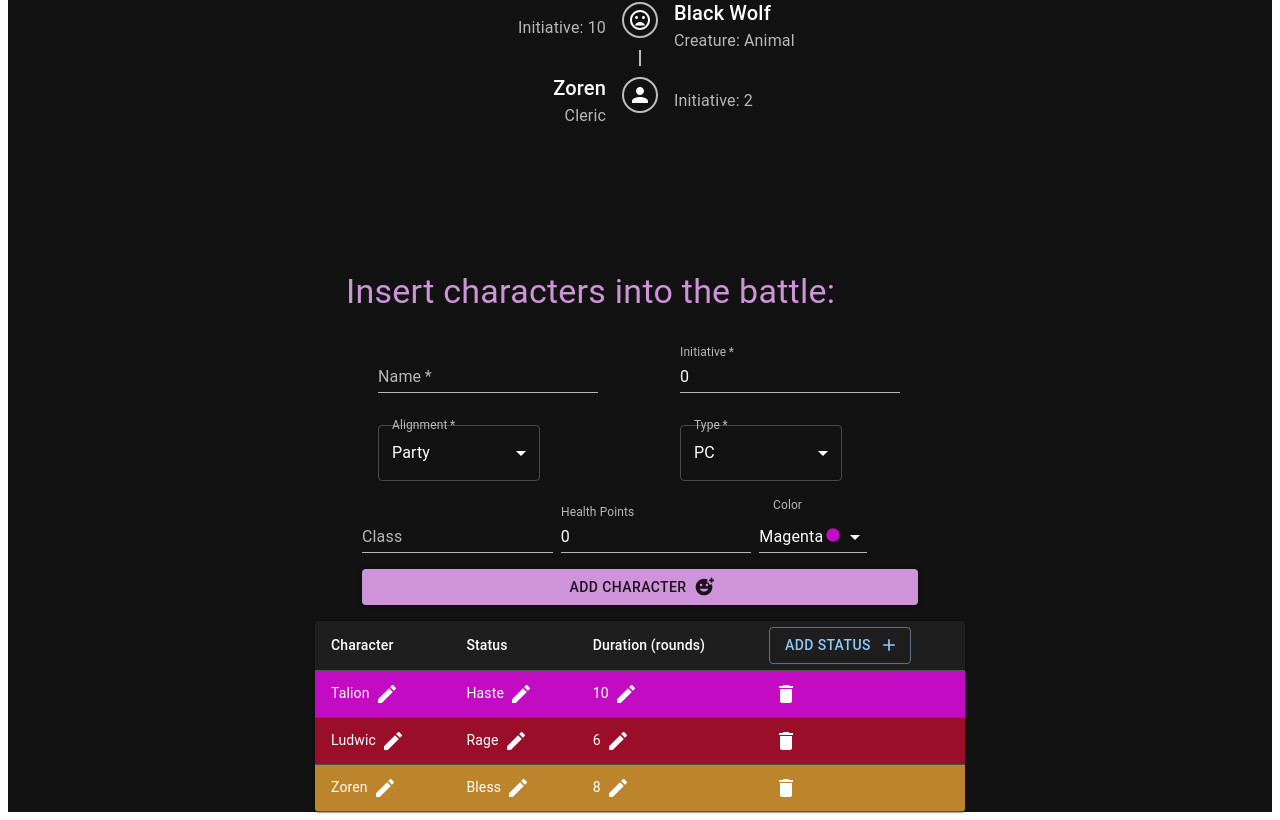
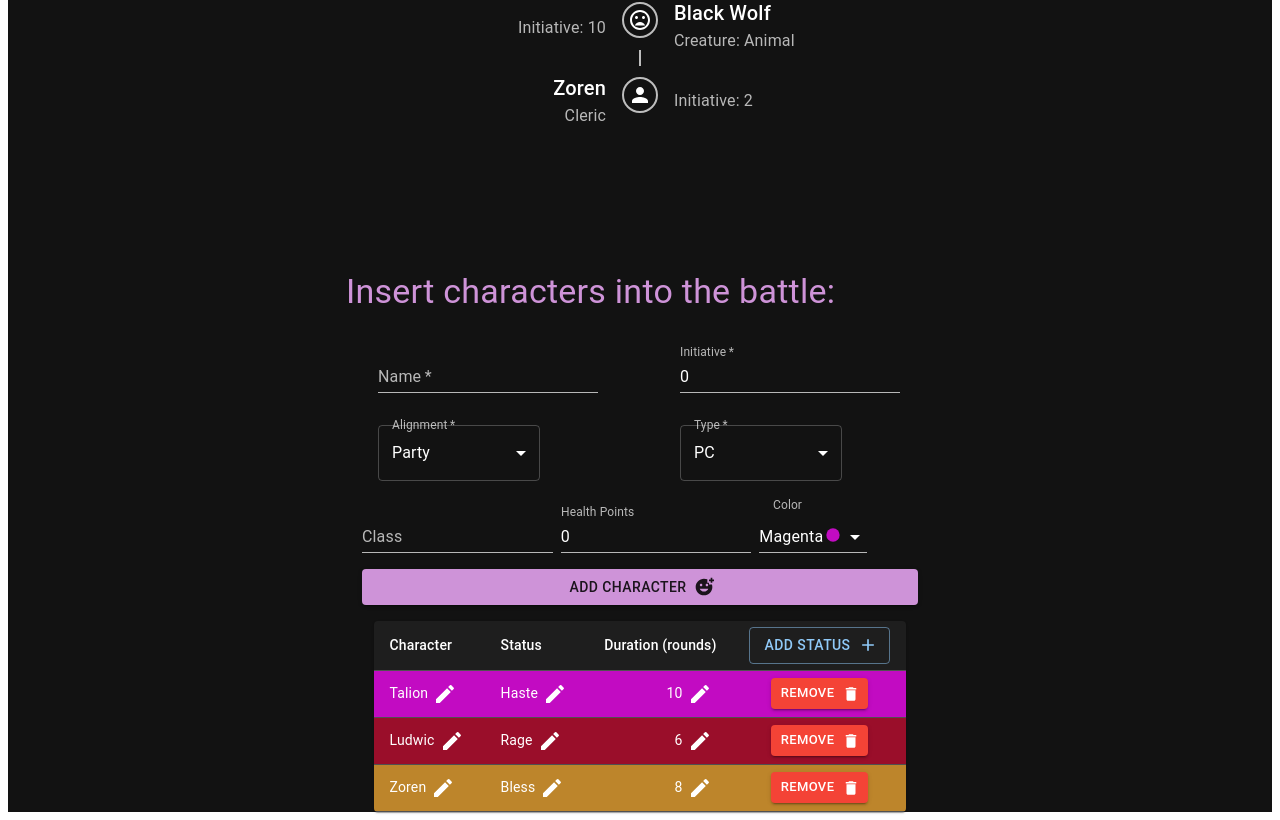
Before and after one commit to StefMTP/encounter-initiative-tracker, a React (Create React App) app: page / in a window 1280 px wide. Shown: the part 601-1421 px from the top of the page. Built offline with nearby package versions, Linux system fonts and the light colour scheme.

Commit message:
minor appearance changes in status player table and rows

```diff
--- a/src/components/Status/PlayerStatusRow.tsx
+++ b/src/components/Status/PlayerStatusRow.tsx
@@ -4,7 +4,7 @@ import {
   TableCell,
   IconButton,
   TextField,
-  Typography,
+  Button,
 } from "@mui/material";
 import EditIcon from "@mui/icons-material/Edit";
 import { combatant, playerStatus } from "../../dummy/data";
@@ -13,7 +13,6 @@ import DeleteIcon from "@mui/icons-material/Delete";
 const PlayerStatusRow = ({
   playerStatus,
   combatActor,
-  combatActors,
   playerStatusRemoveHandler,
   playerStatusNameEditHandler,
   playerStatusStatusEditHandler,
@@ -21,7 +20,6 @@ const PlayerStatusRow = ({
 }: {
   playerStatus: playerStatus;
   combatActor?: combatant;
-  combatActors: combatant[];
   playerStatusRemoveHandler: (playerStatusRemoveId: string) => void;
   playerStatusNameEditHandler: (
     playerStatusId: string,
@@ -44,7 +42,6 @@ const PlayerStatusRow = ({
   const [durationInput, setDurationInput] = useState<number>(0);
   return (
     <TableRow
-      key={playerStatus.name}
       sx={{
         bgcolor: combatActor?.color?.primary,
       }}
@@ -103,7 +100,7 @@ const PlayerStatusRow = ({
           </>
         )}
       </TableCell>
-      <TableCell>
+      <TableCell align="right">
         {durationFill ? (
           <form
             onSubmit={(event) => {
@@ -133,13 +130,16 @@ const PlayerStatusRow = ({
           </>
         )}
       </TableCell>
-      <TableCell>
-        <IconButton
+      <TableCell align="center">
+        <Button
           size="small"
+          variant="contained"
+          color="error"
           onClick={() => playerStatusRemoveHandler(playerStatus.id)}
+          endIcon={<DeleteIcon />}
         >
-          <DeleteIcon />
-        </IconButton>
+          Remove
+        </Button>
       </TableCell>
     </TableRow>
   );
--- a/src/components/Status/PlayerStatusesTable.tsx
+++ b/src/components/Status/PlayerStatusesTable.tsx
@@ -7,11 +7,12 @@ import {
   TableCell,
   TableBody,
   Button,
+  Typography,
 } from "@mui/material";
 import AddIcon from "@mui/icons-material/Add";
 import { combatant, playerStatus } from "../../dummy/data";
 import PlayerStatusRow from "./PlayerStatusRow";
-import {v4 as uuid} from "uuid";
+import { v4 as uuid } from "uuid";
 
 const PlayerStatusesTable = ({
   playerStatuses,
@@ -41,7 +42,7 @@ const PlayerStatusesTable = ({
 }) => {
   return (
     <TableContainer component={Paper}>
-      <Table sx={{ minWidth: 650 }} size="small">
+      <Table sx={{ minWidth: 450 }} size="small">
         <TableHead>
           <TableRow>
             <TableCell>Character</TableCell>
@@ -66,9 +67,14 @@ const PlayerStatusesTable = ({
           </TableRow>
         </TableHead>
         <TableBody>
-          {playerStatuses.map((playerStatus) => (
+          {playerStatuses.length <= 0 ? (
+            <Typography textAlign="center" variant="h6">
+              No status effects added.
+            </Typography>
+          ) : (
+            playerStatuses.map((playerStatus) => (
               <PlayerStatusRow
-              combatActors={combatActors}
+                key={playerStatus.id}
                 combatActor={combatActors.find(
                   (actor) => actor.name === playerStatus.name
                 )}
@@ -76,9 +82,12 @@ const PlayerStatusesTable = ({
                 playerStatusRemoveHandler={playerStatusRemoveHandler}
                 playerStatusNameEditHandler={playerStatusNameEditHandler}
                 playerStatusStatusEditHandler={playerStatusStatusEditHandler}
-              playerStatusDurationEditHandler={playerStatusDurationEditHandler}
+                playerStatusDurationEditHandler={
+                  playerStatusDurationEditHandler
+                }
               />
-          ))}
+            ))
+          )}
         </TableBody>
       </Table>
     </TableContainer>
```
Lines whose indentation alone changed are shown as unchanged.
